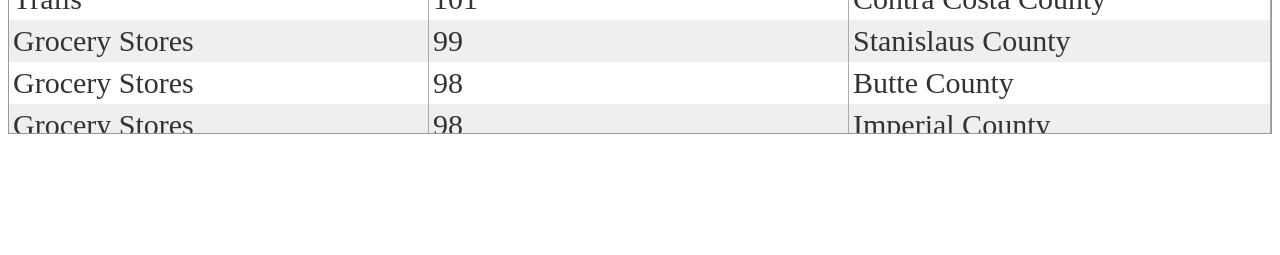
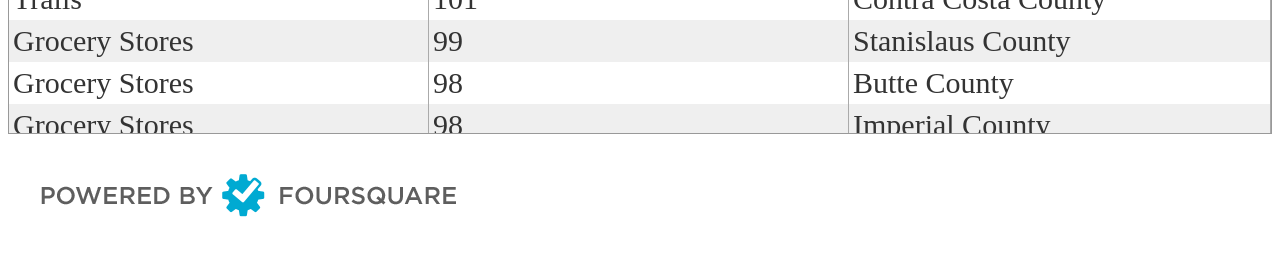
Before and after one commit to dsjoerg/ca_visit_demo, a plain HTML site: page index.html in a window 1280 px wide. Shown: the part 615-870 px from the top of the page. Before the commit the page ends 800 px from the top, so only its background shows below. Drawn offline with Linux system fonts and the light colour scheme.

Commit message:
credit foursquare

```diff
--- a/index.html
+++ b/index.html
@@ -19,3 +19,5 @@
 
 </body>
 <script type="text/javascript" src="ca.js"></script>
+
+<a href="https://developer.foursquare.com/"><img src="foursquare.png"/></a>
```
Also changed, not shown: foursquare.png (added).
